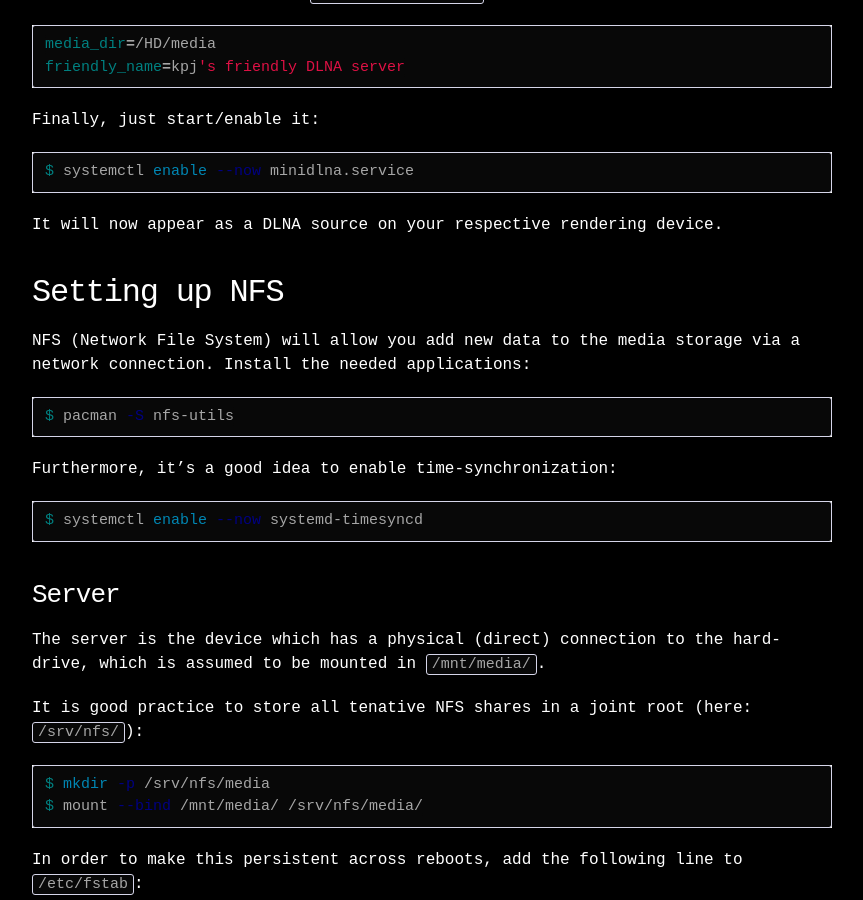
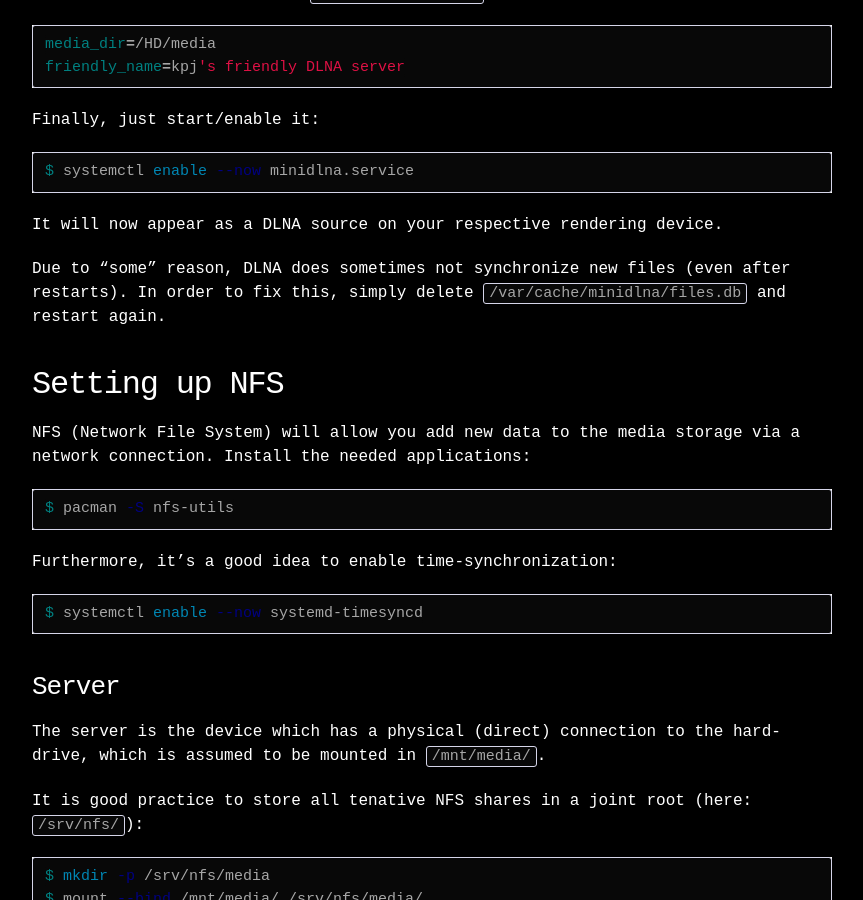
Before and after one commit to kpj/kpj.github.io--old, a Jekyll site: the page built from _posts/2018-02-20-setup-media-server.md, in a window 1280 px wide and 900 px high, scrolled down 627 px. Shown: the whole window, without its empty margins (208-1071 px from the left). Built offline with Jekyll 4.4.1, drawn with Linux system fonts in a browser that asks for light colours.

Commit message:
Add note about forcing a DLNA-rescan

```diff
--- a/_posts/2018-02-20-setup-media-server.md
+++ b/_posts/2018-02-20-setup-media-server.md
@@ -35,6 +35,9 @@ $ systemctl enable --now minidlna.service
 {% endhighlight %}
 
 It will now appear as a DLNA source on your respective rendering device.
+
+Due to "some" reason, DLNA does sometimes not synchronize new files (even after restarts).
+In order to fix this, simply delete `/var/cache/minidlna/files.db` and restart again.
 
 
 Setting up NFS
```
